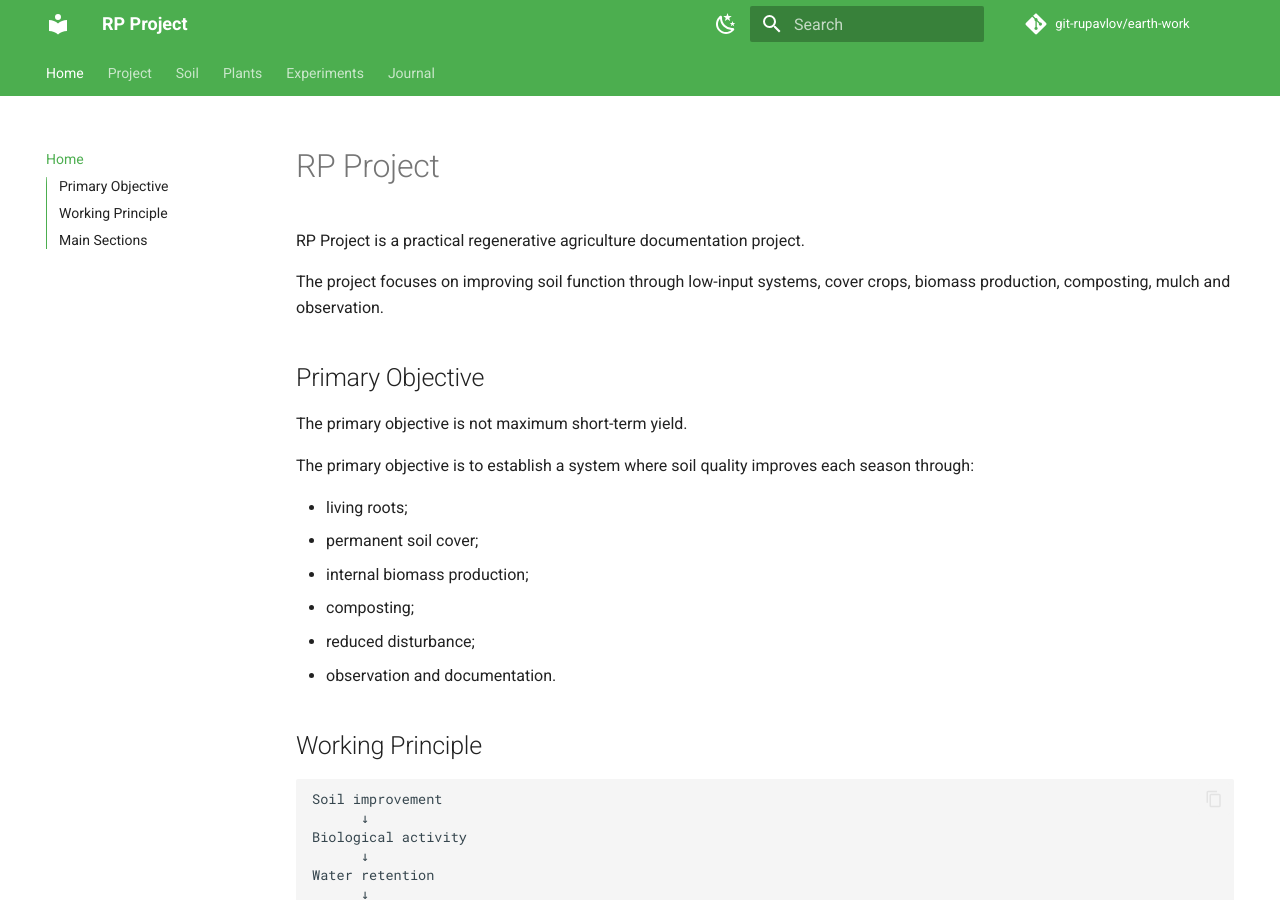
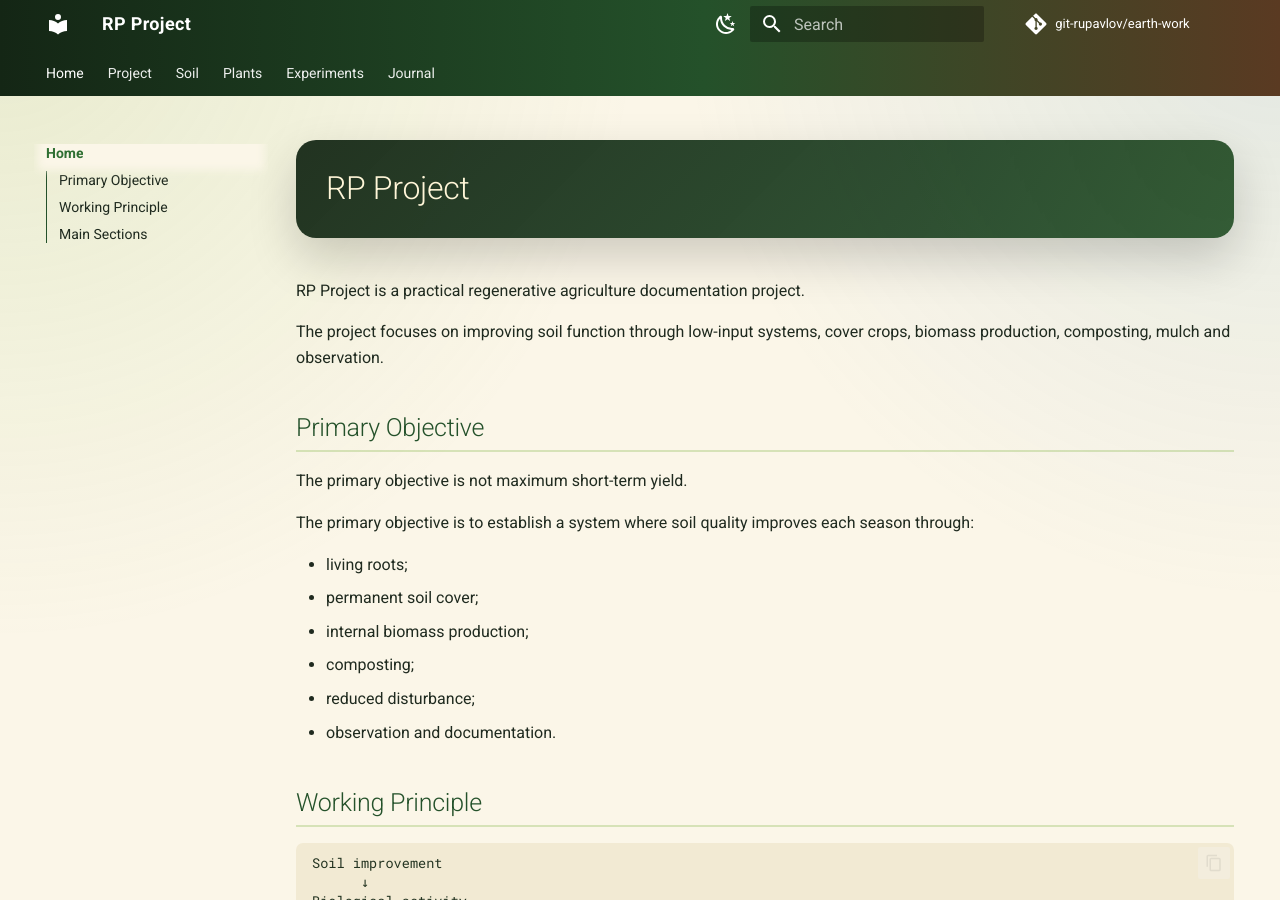
Before and after one commit to git-rupavlov/earth-work, an MkDocs documentation site: the page built from docs/index.md, in a window 1280 px wide and 900 px high. Built offline with MkDocs 1.6.1 and Material for MkDocs 9.7.7, drawn with Linux system fonts in a browser that asks for light colours; comment, search, counter and statistics services are not loaded.

Commit message:
Apply garden infrastructure theme CSS

```diff
--- a/mkdocs.yml
+++ b/mkdocs.yml
@@ -50,6 +50,7 @@ nav:
       - Field Journal: journal/index.md
 
 extra_css:
+  - assets/css/garden-theme.css
   - assets/css/crop-matrix.css
 
 extra_javascript:
```
